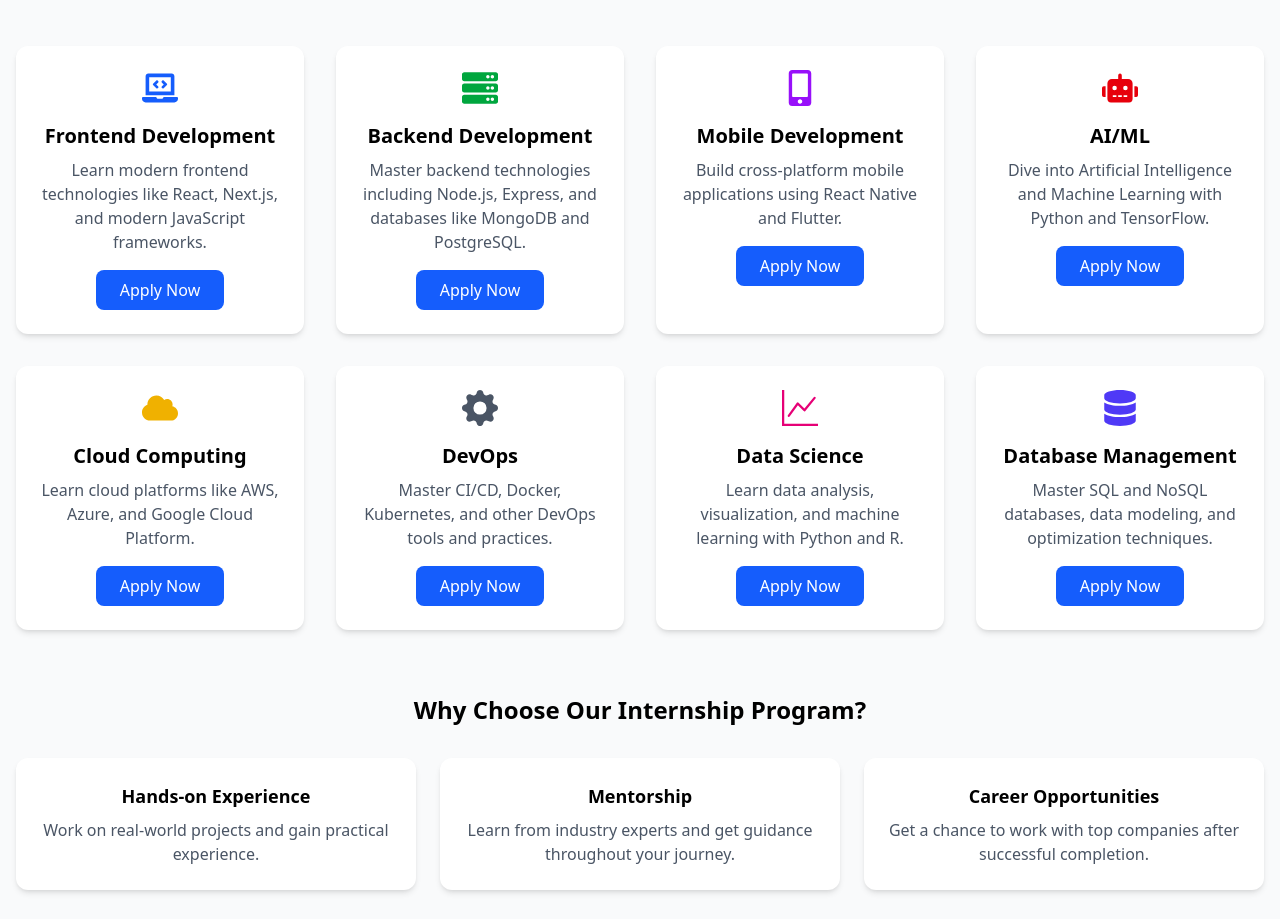
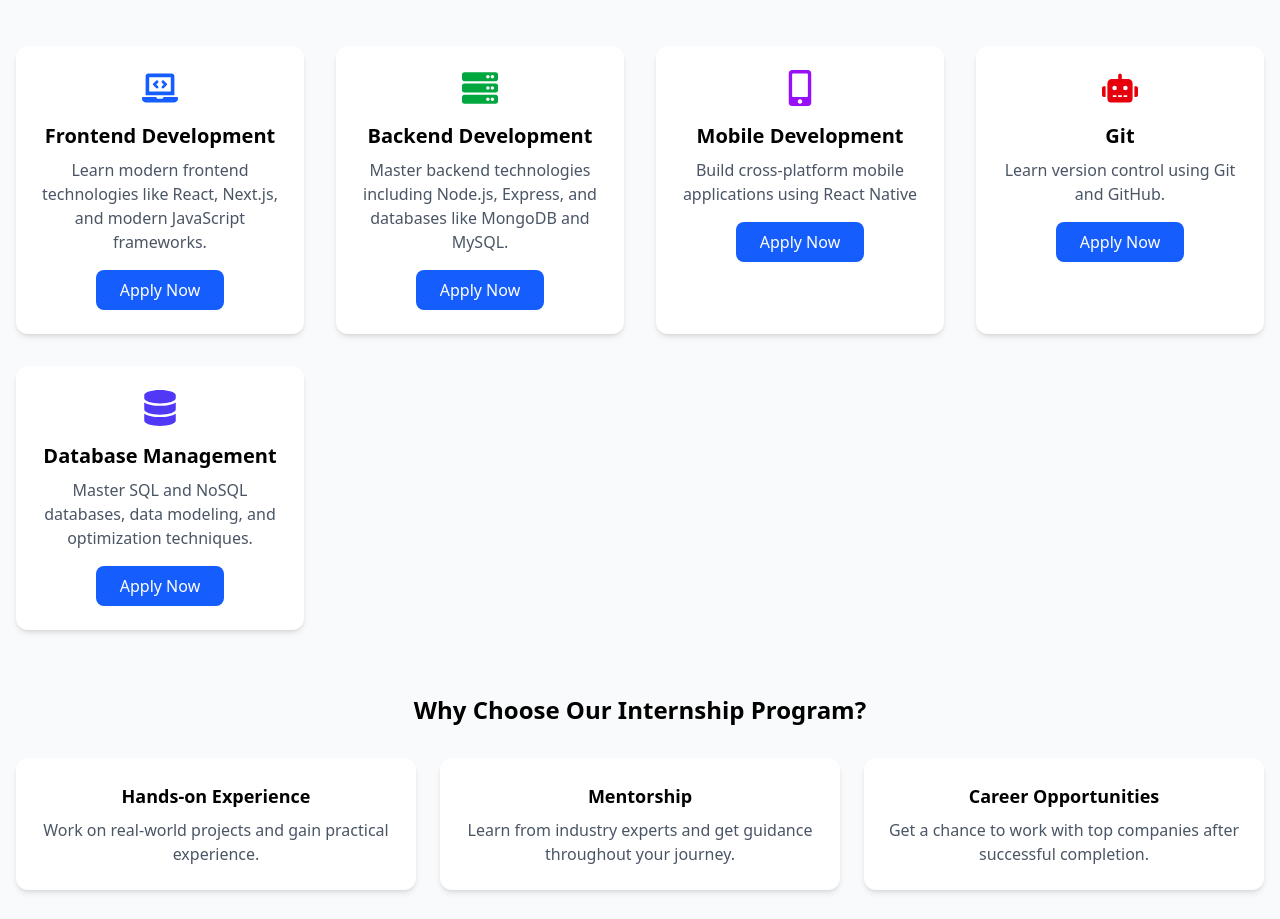
Before and after one commit to Avinash77068/internboys, a React (Vite) app: page / in a window 1280 px wide. Shown: the part 1080-1999 px from the top of the page. Built offline with nearby package versions, Linux system fonts and the light colour scheme.

Commit message:
code commit

```diff
--- a/src/components/internship/Internship.jsx
+++ b/src/components/internship/Internship.jsx
@@ -24,43 +24,43 @@ const Internship = () => {
       title: "Backend Development",
       icon: <FaServer className="text-4xl mb-4 text-green-600" />,
       description:
-        "Master backend technologies including Node.js, Express, and databases like MongoDB and PostgreSQL.",
+        "Master backend technologies including Node.js, Express, and databases like MongoDB and MySQL.",
     },
     {
       id: 3,
       title: "Mobile Development",
       icon: <FaMobileAlt className="text-4xl mb-4 text-purple-600" />,
       description:
-        "Build cross-platform mobile applications using React Native and Flutter.",
+        "Build cross-platform mobile applications using React Native ",
     },
     {
       id: 4,
-      title: "AI/ML",
+      title: "Git",
       icon: <FaRobot className="text-4xl mb-4 text-red-600" />,
       description:
-        "Dive into Artificial Intelligence and Machine Learning with Python and TensorFlow.",
+        "Learn version control using Git and GitHub.",
     },
-    {
-      id: 5,
-      title: "Cloud Computing",
-      icon: <FaCloud className="text-4xl mb-4 text-yellow-500" />,
-      description:
-        "Learn cloud platforms like AWS, Azure, and Google Cloud Platform.",
-    },
-    {
-      id: 6,
-      title: "DevOps",
-      icon: <BsFillGearFill className="text-4xl mb-4 text-gray-600" />,
-      description:
-        "Master CI/CD, Docker, Kubernetes, and other DevOps tools and practices.",
-    },
-    {
-      id: 7,
-      title: "Data Science",
-      icon: <BsGraphUp className="text-4xl mb-4 text-pink-600" />,
-      description:
-        "Learn data analysis, visualization, and machine learning with Python and R.",
-    },
+    // {
+    //   id: 5,
+    //   title: "Cloud Computing",
+    //   icon: <FaCloud className="text-4xl mb-4 text-yellow-500" />,
+    //   description:
+    //     "Learn cloud platforms like AWS, Azure, and Google Cloud Platform.",
+    // },
+    // {
+    //   id: 6,
+    //   title: "DevOps",
+    //   icon: <BsFillGearFill className="text-4xl mb-4 text-gray-600" />,
+    //   description:
+    //     "Master CI/CD, Docker, Kubernetes, and other DevOps tools and practices.",
+    // },
+    // {
+    //   id: 7,
+    //   title: "Data Science",
+    //   icon: <BsGraphUp className="text-4xl mb-4 text-pink-600" />,
+    //   description:
+    //     "Learn data analysis, visualization, and machine learning with Python and R.",
+    // },
     {
       id: 8,
       title: "Database Management",
```
